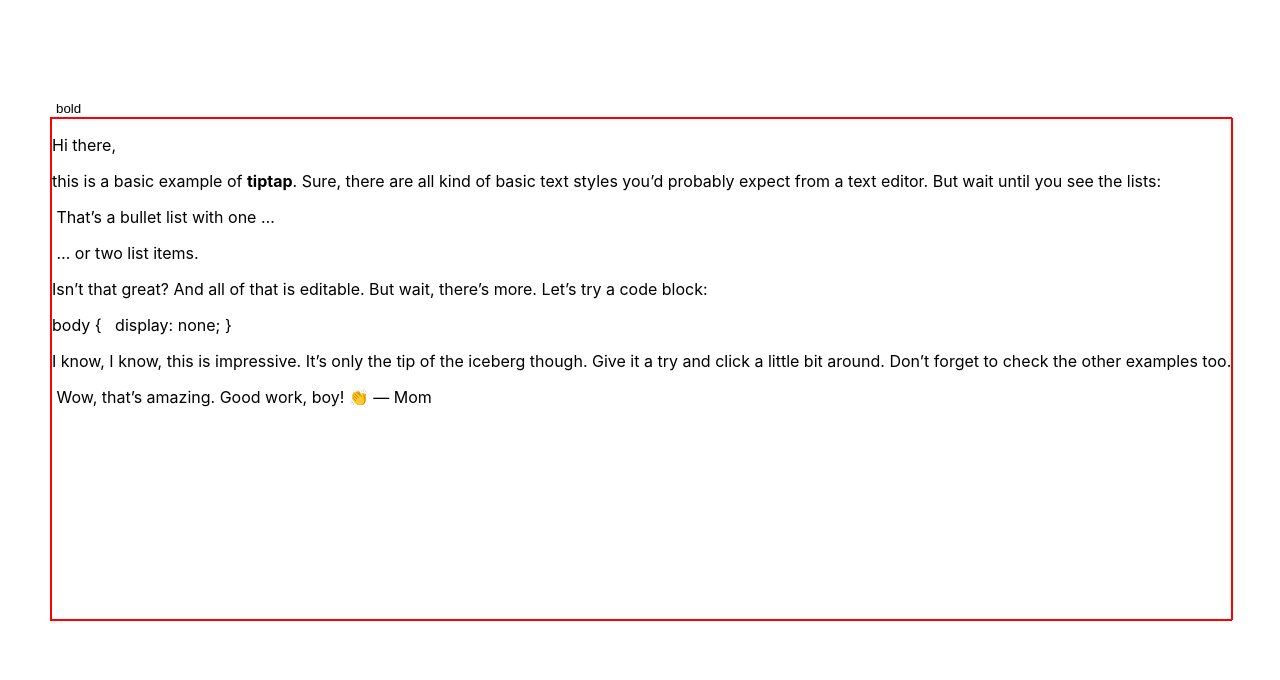
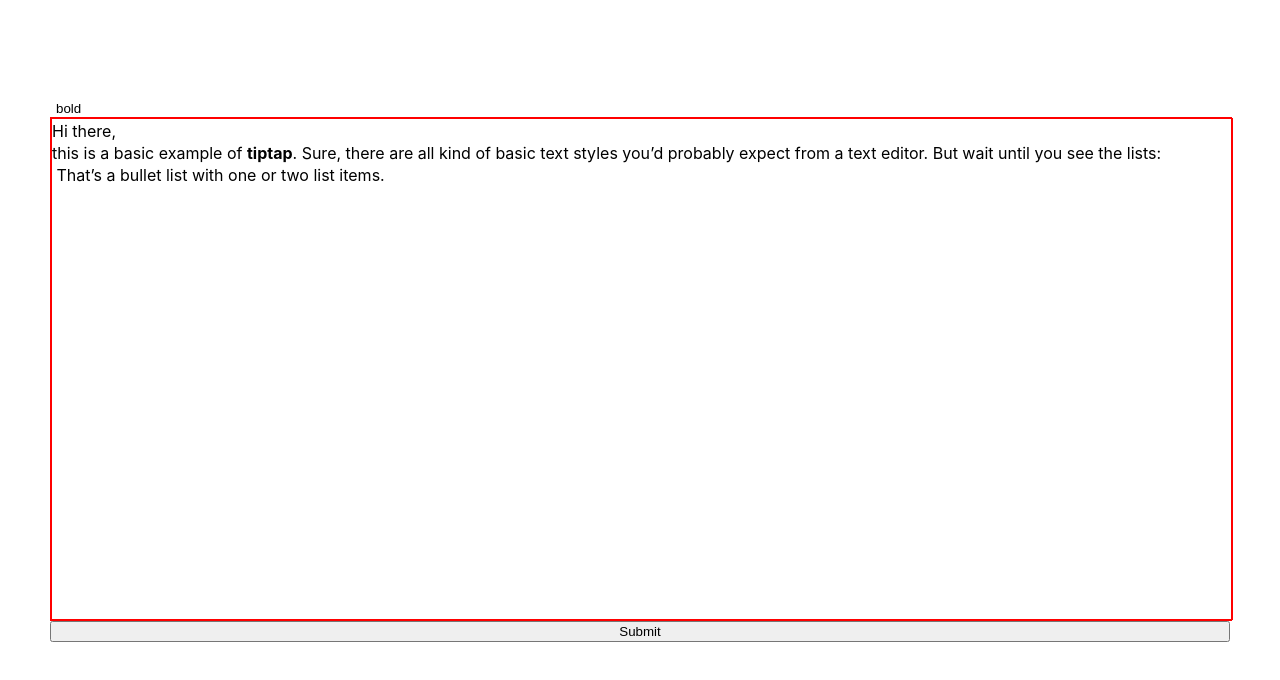
Before and after one commit to KevinTss/poc--tiptap-editor, a React (Create React App) app: page / in a window 1280 px wide. Shown: the top 680 px of the page. Built offline with nearby package versions, Linux system fonts and the light colour scheme.

Commit message:
clean style

```diff
--- a/package.json
+++ b/package.json
@@ -5,9 +5,11 @@
   "dependencies": {
     "@tiptap/core": "^2.0.0-beta.174",
     "@tiptap/extension-bold": "^2.0.0-beta.26",
+    "@tiptap/extension-bullet-list": "^2.0.0-beta.26",
     "@tiptap/extension-document": "^2.0.0-beta.15",
     "@tiptap/extension-dropcursor": "^2.0.0-beta.25",
     "@tiptap/extension-image": "^2.0.0-beta.27",
+    "@tiptap/extension-list-item": "^2.0.0-beta.20",
     "@tiptap/extension-paragraph": "^2.0.0-beta.23",
     "@tiptap/extension-text": "^2.0.0-beta.15",
     "@tiptap/react": "^2.0.0-beta.108",
--- a/src/Tiptap.jsx
+++ b/src/Tiptap.jsx
@@ -2,7 +2,7 @@
 import styled from 'styled-components';
 
 import { readImage } from './utils';
-import useEditor from './useEditor';
+import useEditor, { CLASS_NAMES } from './useEditor';
 import MenuBar from './MenuBar';
 
 const EditorWrapper = styled.div`
@@ -18,28 +18,29 @@
     height: 100%;
     min-height: 500px;
   }
+
   .ProseMirror {
     border: 1px solid red;
+
+    .${CLASS_NAMES.p} {
+      margin: 2px 0;
+    }
   }
 
   .ProseMirror-focused {
     outline: none;
   }
 
-  .ProseMirror-hideselection {
-    img {
-      border: 2px solid blue;
-    }
-  }
-
-  .paragraph {
-    margin: 0;
-    color: blue;
-  }
-
-  .editor-image {
+  .${CLASS_NAMES.image} {
     width: 100%;
     height: auto;
+    position: relative;
+    border: 2px solid transparent;
+    box-sizing: border-box;
+
+    &.ProseMirror-selectednode {
+      border: 2px solid blue !important;
+    }
   }
 `;
 
@@ -78,6 +79,13 @@
       >
         <EditorContent editor={editor} />
       </EditorContainer>
+      <button
+        onClick={() => {
+          console.log('result', editor.getJSON());
+        }}
+      >
+        Submit
+      </button>
     </EditorWrapper>
   );
 };
--- a/src/useEditor.jsx
+++ b/src/useEditor.jsx
@@ -5,18 +5,29 @@
 import Bold from '@tiptap/extension-bold';
 import DropCursor from '@tiptap/extension-dropcursor';
 import Image from '@tiptap/extension-image';
+import ListItem from '@tiptap/extension-list-item';
+
+export const CLASS_NAMES = {
+  p: 'editor-paragraph',
+  image: 'editor-image',
+};
 
 export default function useEditor() {
   const editor = useTipTapEditor({
     extensions: [
       Text,
       Document,
-      Paragraph,
+      Paragraph.configure({
+        HTMLAttributes: {
+          class: CLASS_NAMES.p,
+        },
+      }),
       DropCursor,
+      ListItem,
       Image.configure({
         allowBase64: true,
         HTMLAttributes: {
-          class: 'editor-image',
+          class: CLASS_NAMES.image,
         },
       }),
       Bold,
@@ -30,26 +41,12 @@
       </p>
       <ul>
         <li>
-          That’s a bullet list with one …
+          That’s a bullet list with one
         </li>
         <li>
-          … or two list items.
+          or two list items.
         </li>
       </ul>
-      <p>
-        Isn’t that great? And all of that is editable. But wait, there’s more. Let’s try a code block:
-      </p>
-      <pre><code class="language-css">body {
-  display: none;
-}</code></pre>
-      <p>
-        I know, I know, this is impressive. It’s only the tip of the iceberg though. Give it a try and click a little bit around. Don’t forget to check the other examples too.
-      </p>
-      <blockquote>
-        Wow, that’s amazing. Good work, boy! 👏
-        <br />
-        — Mom
-      </blockquote>
     `,
   });
 
```
Also changed, not shown: 1 other file (tests, documents, lock files or other folders).
